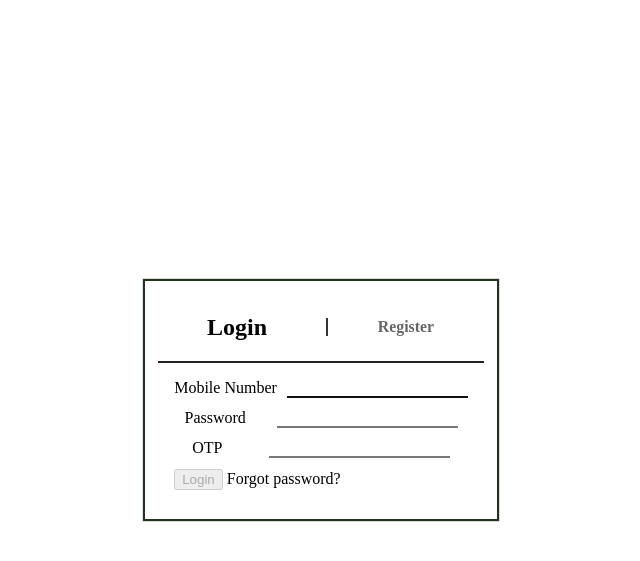
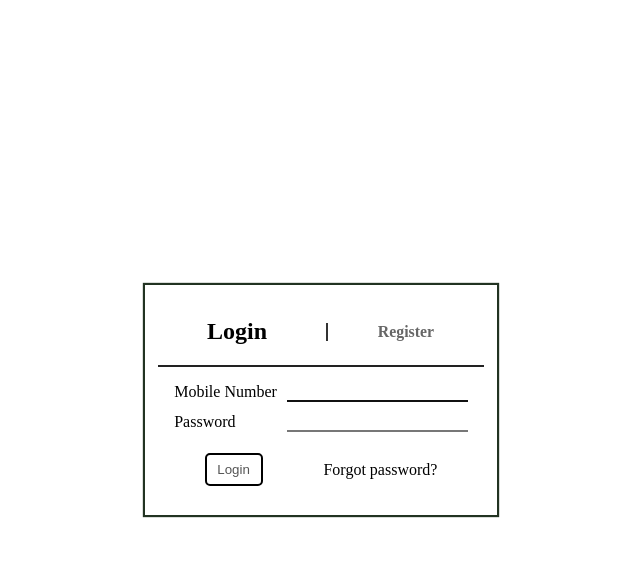
Before and after one commit to Incognitosin01/User_registration, a Django app: template Internship_task/Home/templates/html/login.html in a window 1280 px wide. Shown: the top 561 px of the page, without its empty margins (319-959 px from the left). Run offline with Django 3.2, Linux system fonts and the light colour scheme; the template is opened without the code that fills it, so the values that code supplies are empty.

Commit message:
finish maybe?

```diff
--- a/Internship_task/Home/static/login.css
+++ b/Internship_task/Home/static/login.css
@@ -1,6 +1,7 @@
 *, *::after, *::before{ box-sizing: border-box; transition: all .5s linear}
 body{margin: 0; display: flex; min-height: 100vh; justify-content: center; align-items: center}
 :any-link{text-decoration: none; color: inherit;}
+:any-link:hover{text-decoration: underline;}
 
 main{
     display: flex;
@@ -18,6 +19,23 @@ main h2:not(.active){color: rgba(0, 0, 0, .6); border-left: 2px solid #333; font
 main h2:not(.active):hover{color: rgb(0, 0, 200);text-decoration: underline}
 
 main>form{display: flex;flex-flow: column; border-top: 2px solid #222; padding: 1em}
-main>form>label{margin-bottom: .7em}
+main>form>label{margin-bottom: .7em; justify-content: space-between}
 label>input{border: none; outline: none; border-bottom: 2px solid #777}
 label>input:focus{border-bottom-color: #111}
+
+.hidden{display: none}
+
+input[type=submit]{
+    outline: none;
+    border: 2px solid #000;
+    padding: .5em .8em;
+    background-color: transparent;
+    border-radius: 5px;
+}
+input[type=submit]:disabled{color: #555; cursor: not-allowed}
+input[type=submit]:not(:disabled):hover{
+    color: #fff;
+    background-color: #000;
+}
+
+main>form>div{display: flex; justify-content: space-around; align-items: center; margin-top: 10px;}
--- a/Internship_task/Home/templates/html/login.html
+++ b/Internship_task/Home/templates/html/login.html
@@ -16,6 +16,7 @@
         <label for="otp" class="hidden"><span>OTP</span><input type="number" name="otp" required></label>
 
         <div>
+
         <input type="submit" value="Login" disabled>
         {# TODO: Add forgot password link#}
         <a href="#">Forgot password?</a>
```
